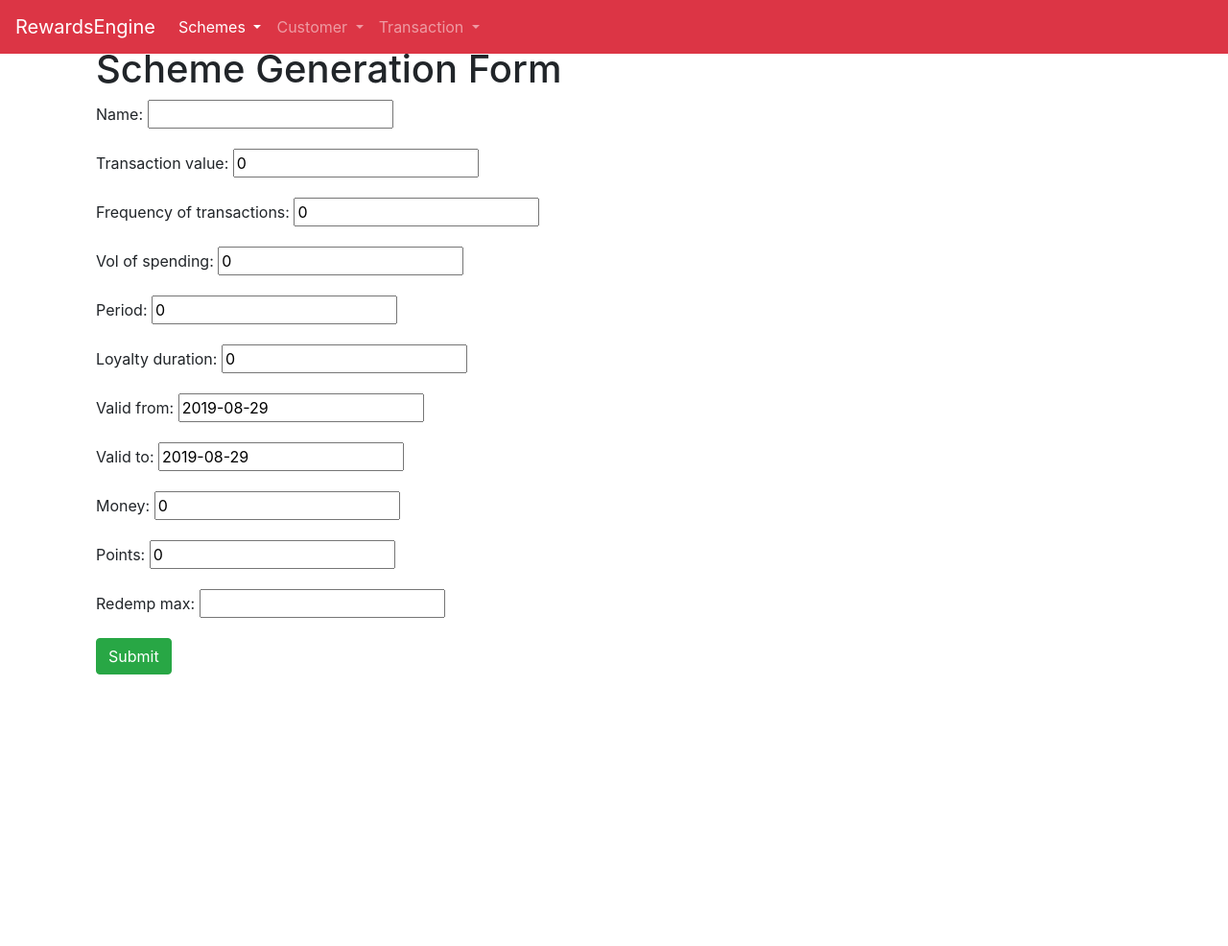
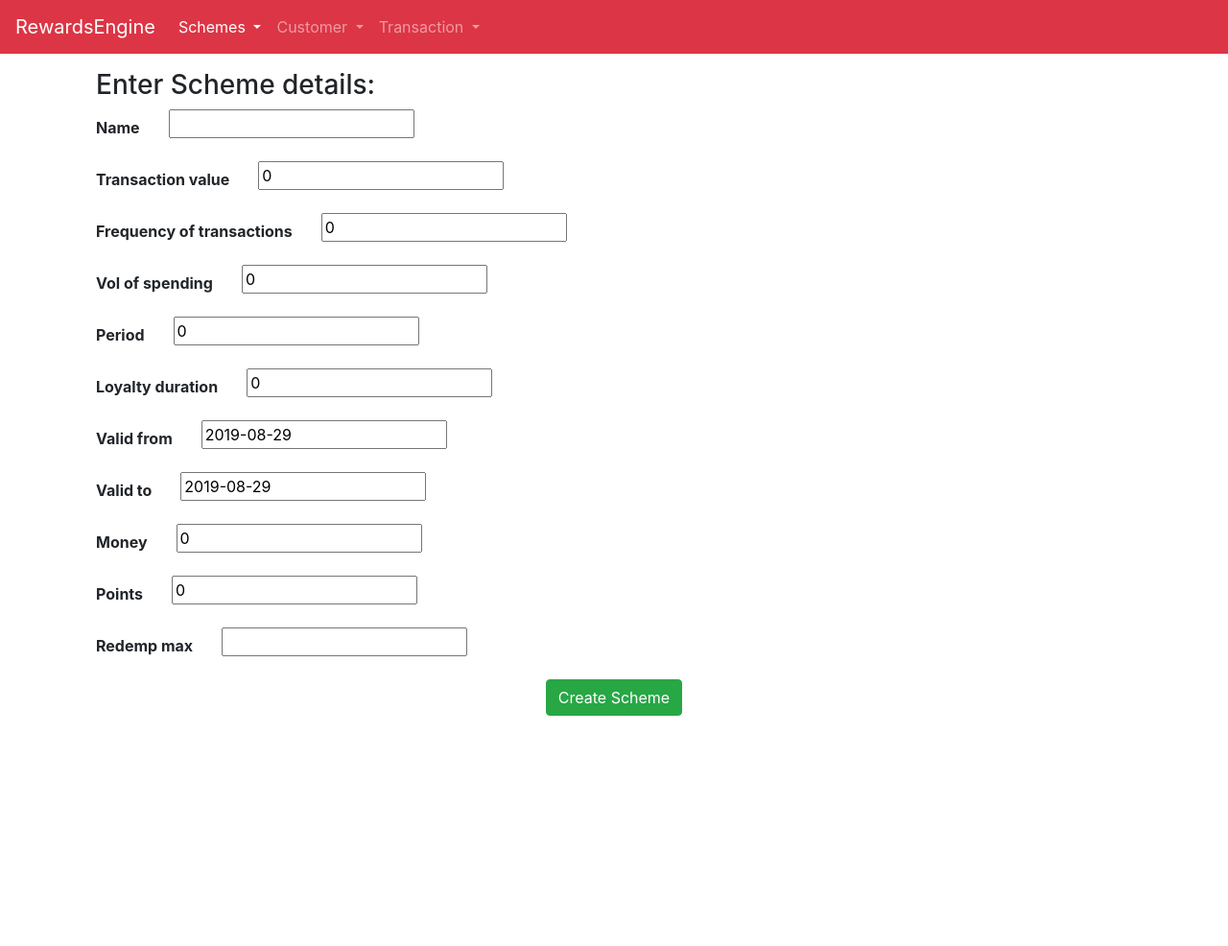
Before and after one commit to TheArijitSaha/Flexible-Rewards-Engine, a Django app: page /Schemes/Create/ in a window 1280 px wide. Shown: the top 986 px of the page at 96% size. Before the commit the page ends 703 px from the top, so only its background shows below. Run offline with Django 3.2, Linux system fonts and the light colour scheme; some libraries are stand-ins or nearby versions.

Commit message:
Changed Templates

```diff
--- a/rewards_engine/templates/base.html
+++ b/rewards_engine/templates/base.html
@@ -1,9 +1,11 @@
 <!DOCTYPE html>
+{% load static %}
 <html lang="en" dir="ltr">
     <head>
         <meta charset="utf-8">
         <title>{% block title_block%}{% endblock %}</title>
         <link rel="stylesheet" href="https://stackpath.bootstrapcdn.com/bootstrap/4.3.1/css/bootstrap.min.css" integrity="sha384-ggOyR0iXCbMQv3Xipma34MD+dH/1fQ784/j6cY/iJTQUOhcWr7x9JvoRxT2MZw1T" crossorigin="anonymous">
+        <link rel="stylesheet" href="{% static "css/master.css" %}">
     </head>
     <body>
 
@@ -47,7 +49,7 @@
             </div>
         </nav>
 
-        <div class="container my-5">
+        <div class="container">
             {% block body_block %}
             {% endblock %}
         </div>
--- a/rewards_engine/templates/scheme_app/create_scheme.html
+++ b/rewards_engine/templates/scheme_app/create_scheme.html
@@ -6,14 +6,26 @@
 
 {% block scheme_active %}active{% endblock %}
 
-
 {% block body_block %}
     <div class="container">
-        <h1>Scheme Generation Form</h1>
+        <h3 class="display-5">Enter Scheme details:</h3>
         <form method="post">
-            {{form.as_p}}
-            {%csrf_token%}
-            <input type="submit" class="btn btn-success" value="Submit">
+            {{ form.non_field_errors }}
+            {% for field in form %}
+            <div class="fieldWrapper">
+                {{ field.errors }}
+                <div class="form-group row">
+                    <label for="{{ field.id_for_label }}" class="col-sm-auto col-form-label"><strong>{{ field.label }}</strong></label>
+                    <div class="col">
+                        {{ field }}
+                    </div>
+                </div>
+            </div>
+            {% endfor %}
+            {% csrf_token %}
+            <div class="container text-center">
+                <input type="submit" class="btn btn-success" value="Create Scheme">
+            </div>
         </form>
     </div>
 {% endblock %}
```
Also changed, not shown: rewards_engine/templates/customer_app/create_customer.html (+17 -4 lines), rewards_engine/templates/transaction_app/create_transaction.html (+17 -4 lines).
